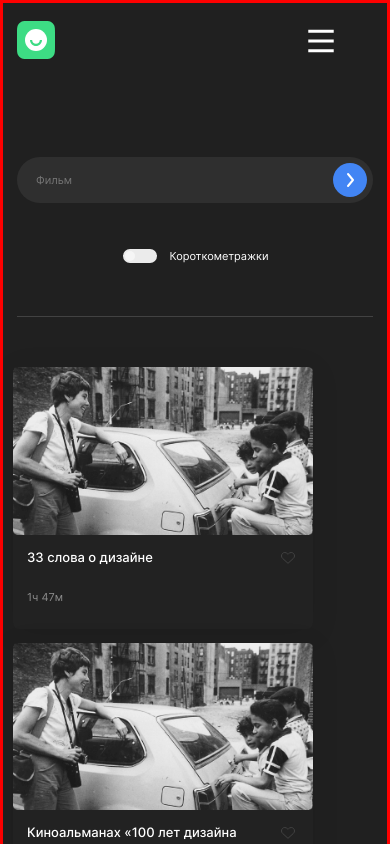
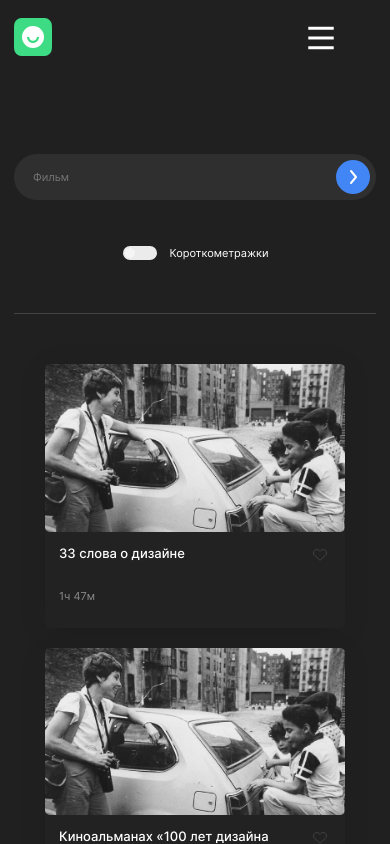
Before and after one commit to darinadanilova/movies-explorer-frontend, a React (Create React App) app: page /movies in a window 390 px wide. Shown: the top 844 px of the page. Built offline with nearby package versions, Linux system fonts and the light colour scheme; the HTML template or start-up script is replaced by a standard one.

Commit message:
«Исправления»

```diff
--- a/src/components/LandingHeader/LandingHeader.jsx
+++ b/src/components/LandingHeader/LandingHeader.jsx
@@ -5,7 +5,7 @@ import headerLogo from "../../images/logo.svg";
 
 function LandingHeader() {
   return (
-    <section className="landing">
+    <div className="landing">
       <Link to="/">
         <img className="landing__logo" src={headerLogo} alt="Лого кружок" />
       </Link>
@@ -17,7 +17,7 @@ function LandingHeader() {
           Войти
         </Link>
       </div>
-    </section>
+    </div>
   );
 }
 
--- a/src/components/Main/Promo/Promo.css
+++ b/src/components/Main/Promo/Promo.css
@@ -22,8 +22,8 @@
   grid-row: 1 / -1;
   align-self: center;
   max-width: 730px;
-  margin: 0px;
-  padding: 0px auto;
+  margin: 0px auto;
+  padding: 0px;
   text-align: center;
 }
 
@@ -41,7 +41,7 @@
   max-width: 1280px;
   width: 100%;
   min-height: 66px;
-  flex-shrink: 0px;
+  flex-shrink: 0;
   display: flex;
   margin: 0px auto;
   column-gap: 40px;
@@ -99,7 +99,7 @@
     font-size: 31px;
     line-height: 39px;
     letter-spacing: -1.24px;
-    padding: 0px auto;
+    padding: 0px;
     max-width: 300px;
   }
 
--- a/src/components/Main/Techs/Techs.css
+++ b/src/components/Main/Techs/Techs.css
@@ -112,7 +112,7 @@
   }
 }
 
-@media screen and (max-width: 580px) {
+@media screen and (max-width: 660px) {
   .techs {
     padding: 70px 18px;
   }
--- a/src/components/MainHeader/MainHeader.css
+++ b/src/components/MainHeader/MainHeader.css
@@ -194,8 +194,9 @@
     flex-direction: column;
     align-self: flex-end;
     width: 520px;
+    height: 100%;
     background-color: #202020;
-    padding: 0px 90px 90px;
+    padding: 0px 90px 0px;
     align-items: center;
   }
 
@@ -294,7 +295,7 @@
   .popup__avatar-container {
     display: flex;
     flex-direction: row;
-    padding: 621px 0px 0px;
+    padding: 621px 0px 90px;
     gap: 7px;
     align-items: center;
     text-decoration: none;
@@ -374,7 +375,9 @@
 
   .popup__containers {
     width: 320px;
-    padding: 0px 10px 46px;
+    height: 100%;
+    padding-left: 10px;
+    padding-right: 10px;
   }
 
   .popup__close {
@@ -400,7 +403,7 @@
   }
 
   .popup__avatar-container {
-    padding: 400px 0px 0px;
+    padding: 400px 0px 46px;
   }
 }
 
--- a/src/components/MainHeader/MainHeader.jsx
+++ b/src/components/MainHeader/MainHeader.jsx
@@ -44,7 +44,7 @@ function MainHeader() {
         </div>
       )}
       {isOpen ? (
-        <section className="popup">
+        <div className="popup">
           <nav className="popup__containers">
             <button
               className="popup__close"
@@ -77,7 +77,7 @@ function MainHeader() {
               <img className="popup__img" src={headerAvatar} alt="Аватар" />
             </Link>
           </nav>
-        </section>
+        </div>
       ) : (
         <div className="burger">
           <Link to="/">
--- a/src/components/Movies/MoviesCard/MoviesCard.css
+++ b/src/components/Movies/MoviesCard/MoviesCard.css
@@ -19,14 +19,16 @@
 }
 
 .movies-card__image {
-  width: 364px;
+  display: block;
+  width: 100%;
   object-fit: cover;
 }
 
 .movies-card__container {
   display: flex;
   flex-direction: row;
-  padding: 0px;
+  justify-content: space-between;
+  padding: 9px 16px 16px;
   margin: 0px;
 }
 
@@ -34,7 +36,8 @@
   display: flex;
   flex-direction: column;
   gap: 17px;
-  padding: 16px 12px 16px 16px;
+  padding-top: 7px;
+  max-width: 290px;
 }
 
 .movies-card__name {
@@ -45,7 +48,6 @@
   font-weight: 500;
   line-height: normal;
   margin: 0px;
-  width: 290px;
 }
 
 .movies-card__duration {
@@ -66,7 +68,6 @@
   cursor: pointer;
   transition: 0.3s;
   padding: 0px;
-  margin: 9px 16px 39px 0px;
 }
 
 .movies-card__saved {
@@ -97,22 +98,16 @@
     max-width: 339px;
     min-height: 262px;
   }
+}
 
-  .movies-card__image {
-    width: 339px;
+@media screen and (max-width: 820px) {
+  .movies-card__container {
+    padding: 8px 14px 14px;
   }
 
   .movies-card__list {
-    gap: 15px;
-    padding: 14px 21px 14px 14px;
-  }
-
-  .movies-card__name {
-    width: 260px;
-  }
-
-  .movies-card__save {
-    margin: 8px 14px 34px 0px;
+    max-width: 260px;
+    padding-top: 6px;
   }
 }
 
@@ -121,21 +116,14 @@
     max-width: 300px;
     min-height: 237px;
   }
+}
 
-  .movies-card__image {
-    width: 300px;
+
+@media screen and (max-width: 580px) {
+  .movies-card__list {
+    max-width: 240px;
   }
-
-  .movies-card__list {
-    gap: 14px;
-    padding: 14px 6px 14px 14px;
-  }
-
-  .movies-card__name {
-    width: 240px;
-  }
-
-  .movies-card__save {
-    margin: 7px 10px 32px 0px;
+  .movies-card__container {
+    padding: 7px 10px 14px 14px;
   }
 }
--- a/src/components/Movies/MoviesCardList/MoviesCardList.css
+++ b/src/components/Movies/MoviesCardList/MoviesCardList.css
@@ -1,17 +1,17 @@
 .movies-list {
-  max-width: 1140px;
-    margin: 0px auto;
-    padding: 0px;
-
+  padding: 0px 70px 0px;
+  display: flex;
+  flex-direction: column;
+  justify-content: center;
 }
 
 .movies-list__cards {
-  margin: 0px auto;
   padding: 0px;
+  margin: 0px;
+  list-style: none;
   display: grid;
-  grid-template-columns: repeat(auto-fill, minmax(300px, 1fr));
+  grid-template-columns: repeat(3, minmax(1%, 1fr));
   gap: 37px 24px;
-  align-items: center;
 }
 
 .movies-list__button {
@@ -38,12 +38,14 @@
   opacity: 0.8;
 }
 
-@media screen and (max-width: 1190px) {
+@media screen and (max-width: 820px) {
   .movies-list {
-    margin: 0px 30px;
+    padding: 0px 30px 0px;
   }
 
   .movies-list__cards {
+    padding: 0px;
+    grid-template-columns: repeat(2, minmax(1%, 1fr));
     gap: 30px;
   }
 
@@ -53,16 +55,26 @@
   }
 }
 
-@media screen and (max-width: 500px) {
+@media screen and (max-width: 620px) {
   .movies-list {
-    margin: 0px 10px;
+    padding: 0px 10px 0px;
   }
 
   .movies-list__cards {
-    gap: 14px;
+    margin: 0px auto;
+    padding: 0px;
+    grid-template-columns: repeat(1, minmax(1%, 1fr));
+    gap: 20px 0px;
   }
 
   .movies-list__button {
     max-width: 300px;
   }
 }
+
+@media screen and (max-width: 350px) {
+
+  .movies-list__cards {
+    gap: 14px 0px;
+  }
+}
--- a/src/components/Movies/SearchForm/SearchForm.jsx
+++ b/src/components/Movies/SearchForm/SearchForm.jsx
@@ -5,7 +5,7 @@ import FilterCheckbox from "../FilterCheckbox/FilterCheckbox";
 function SearchForm() {
   return (
     <div className="search">
-      <form className="search__form" noValidate>
+      <form className="search__form">
         <input
           className="search__input"
           required
--- a/src/index.css
+++ b/src/index.css
@@ -16,5 +16,4 @@ body {
   -ms-text-size-adjust: 100%;
   -moz-text-size-adjust: 100%;
   text-rendering: optimizeLegibility;
-  border: red 3px solid;
 }
```
